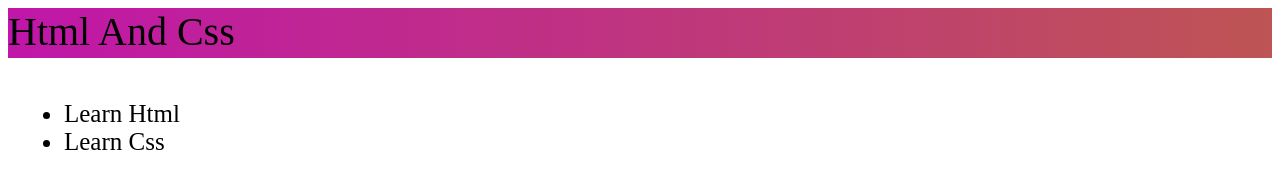
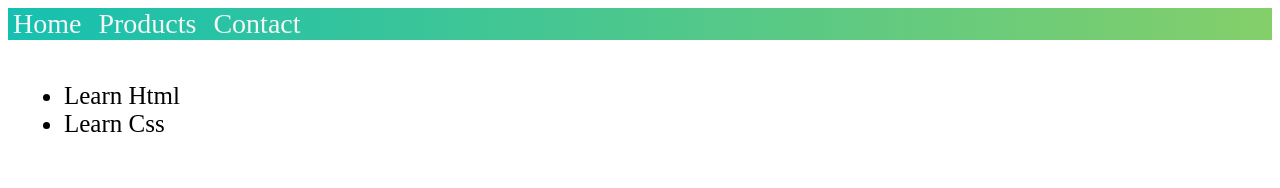
Before and after one commit to Sabinjung/firsthtmlcss, a plain HTML site: page index.html in a window 1280 px wide. Drawn offline with Linux system fonts and the light colour scheme.

Commit message:
added some elements

```diff
--- a/app.css
+++ b/app.css
@@ -4,10 +4,10 @@
     padding: 1rem;
 }
 nav{
-    background: linear-gradient(-90deg, rgb(190, 84, 84), rgb(192, 22, 169));
-    height: 50px;
+    background: linear-gradient(-90deg, #84CF6A, #16C0B0);;
+    height: 32px;
     margin-bottom: 10px;
-    font-size: 40px;
+    font-size: 28px;
 }
 li{
     font-size: 25px;
@@ -15,3 +15,13 @@ li{
 li:hover{
     color: rgb(62, 172, 153);
 }
+
+nav a{
+    text-decoration: none;
+    padding: 5px;
+    color: whitesmoke;
+}
+
+nav a:hover{
+    color: rgb(48, 77, 35)
+}
--- a/index.html
+++ b/index.html
@@ -7,7 +7,9 @@
     </head>
     <body>
         <nav>
-            Html And Css
+            <a href="#home">Home</a>
+            <a href="#products">Products</a>
+            <a href="#about">Contact</a>
         </nav>
         <div class=products>
             <ul>
```
